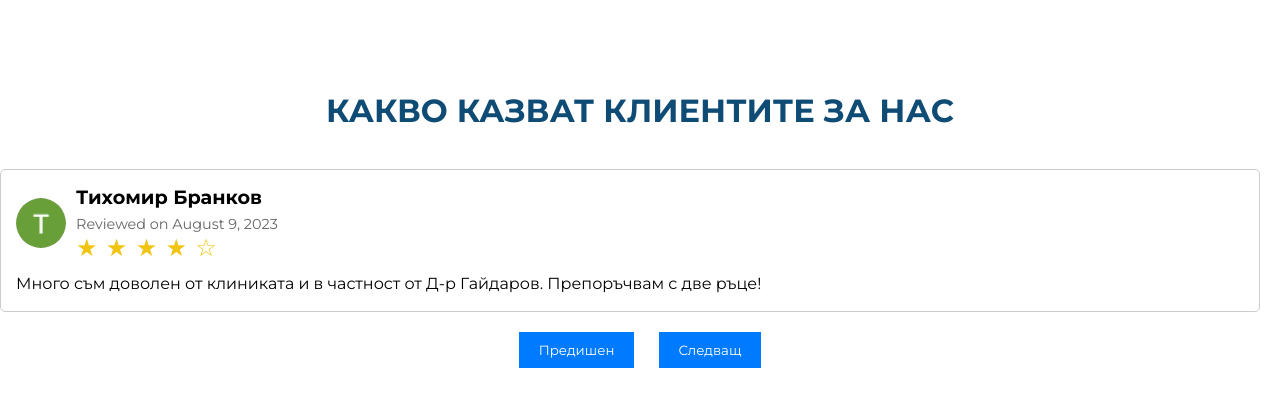
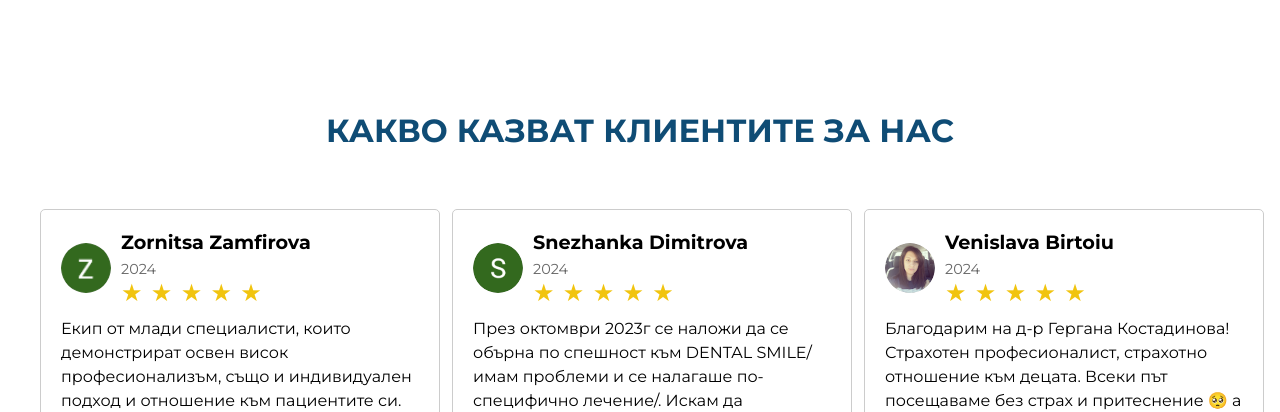
Before and after one commit to evelinparvanov/dental_smile1, a plain HTML site: page index.html in a window 1280 px wide. Shown: the part 684-1096 px from the top of the page. Drawn offline with Linux system fonts and the light colour scheme.

Commit message:
Added new feature X

```diff
--- a/index.html
+++ b/index.html
@@ -65,30 +65,15 @@
     <main>
         <div class="main-content">
             <h1>КАКВО КАЗВАТ КЛИЕНТИТЕ ЗА НАС</h1>
-            <div class="review">
-                <div class="review-header">
-                    <img src="Images/pp2.png" alt="Profile Picture">
-                    <div class="review-details">
-                        <h2>Тихомир Бранков</h2>
-                        <span class="review-date">Reviewed on August 9, 2023</span>
-                        <div class="review-stars">
-                            <span class="star">&#9733;</span>
-                            <span class="star">&#9733;</span>
-                            <span class="star">&#9733;</span>
-                            <span class="star">&#9733;</span>
-                            <span class="star">&#9734;</span>
-                        </div>
-                    </div>
-                </div>
-                <p class="review-content">Много съм доволен от клиниката и в частност от Д-р Гайдаров. Препоръчвам с две ръце!</p>
-            </div>
-
+            <div class="reviews-carousel">
+                <div class="reviews-container">
+                    <div class="reviews">
                         <div class="review">
                             <div class="review-header">
                                 <img src="Images/pp1.png" alt="Profile Picture">
                                 <div class="review-details">
                                     <h2>Zornitsa Zamfirova</h2>
-                        <span class="review-date">Reviewed on July 3, 2023</span>
+                                    <span class="review-date">2024</span>
                                     <div class="review-stars">
                                         <span class="star">&#9733;</span>
                                         <span class="star">&#9733;</span>
@@ -101,62 +86,90 @@
                             <p class="review-content">Екип от млади специалисти, които демонстрират освен висок професионализъм, също и индивидуален подход и отношение към пациентите си.
                                 След деветмесечно обикаляне по дентални специалисти със сина ми, отидохме по препоръка от близки в Дентал Смайл.
                                 Изключително съм благодарна на д-р Петков, д-р Савчева и д-р Гайдаров за всичко, което направиха и правят за детето ми.
-                    Приемали са ни по спешност няколко пъти, правено е повече от необходимото.
-                    Благодаря и на д-р Петкова, която освен прекрасен специалист, има огромно търпение при всяко мое посещение.
-                    Желая на целия екип здраве и още много доволни пациенти!</p>
+                                Приемали са ни по спешност няколко пъти, правено е повече от необходимото.</p>
                         </div>
 
                         <div class="review">
                             <div class="review-header">
-                    <img src="profile-pic.jpg" alt="Profile Picture">
+                                <img src="Images/pp3.png" alt="Profile Picture">
                                 <div class="review-details">
-                        <h2>John Doe</h2>
-                        <span class="review-date">Reviewed on July 9, 2024</span>
+                                    <h2>Snezhanka Dimitrova</h2>
+                                    <span class="review-date">2024</span>
                                     <div class="review-stars">
                                         <span class="star">&#9733;</span>
                                         <span class="star">&#9733;</span>
                                         <span class="star">&#9733;</span>
                                         <span class="star">&#9733;</span>
-                            <span class="star">&#9734;</span>
+                                        <span class="star">&#9733;</span>
                                     </div>
                                 </div>
                             </div>
-                <p class="review-content">Lorem ipsum dolor sit amet, consectetur adipiscing elit. Fusce ultricies justo ac commodo bibendum. Nullam posuere ligula sed sapien commodo, ut iaculis est pharetra.</p>
+                            <p class="review-content">През октомври 2023г се наложи да се обърна по спешност към DENTAL SMILE/ имам проблеми и се налагаше по- специфично лечение/.
+                                Искам да благодаря на целия екип и в частност на д- р Гайдаров за компетентността и отзивчивостта.
+                                Желая ви УСПЕХ, млади хора!
+                                Дерзайте!</p>
                         </div>
 
-            <div class="controls">
-                <button id="prevBtn" onclick="moveReviews(-1)">Предишен</button>
-                <button id="nextBtn" onclick="moveReviews(1)">Следващ</button>
+                        <div class="review">
+                            <div class="review-header">
+                                <img src="Images/pp4.png" alt="Profile Picture">
+                                <div class="review-details">
+                                    <h2>Venislava Birtoiu</h2>
+                                    <span class="review-date">2024</span>
+                                    <div class="review-stars">
+                                        <span class="star">&#9733;</span>
+                                        <span class="star">&#9733;</span>
+                                        <span class="star">&#9733;</span>
+                                        <span class="star">&#9733;</span>
+                                        <span class="star">&#9733;</span>
+                                    </div>
+                                </div>
+                            </div>
+                            <p class="review-content">Благодарим на д-р Гергана Костадинова!
+                                Страхотен професионалист, страхотно отношение към децата. Всеки път посещаваме без страх и притеснение 🥺 а с голяма усмивка и интерес 😁
+                                Препоръчвам ⭐️⭐️⭐️⭐️⭐️👏🏼</p>
+                        </div>
+
+                    </div>
+                    <!-- <div class="control-prev">
+                        <button id="prevBtn" class="control-btn">&#8249;</button>
+                    </div>
+                    <div class="control-next">
+                        <button id="nextBtn" class="control-btn">&#8250;</button>
+                    </div> -->
+                </div>
             </div>
 
             <script>
-                let slideIndex = 0;
+                const reviewsContainer = document.querySelector('.reviews-container');
+                const reviews = document.querySelectorAll('.review');
+                const prevBtn = document.getElementById('prevBtn');
+                const nextBtn = document.getElementById('nextBtn');
 
-                function moveReviews(n) {
-                    const reviews = document.querySelectorAll('.review');
-                    slideIndex += n;
+                let currentIndex = 0;
+                const visibleReviews = 3; // Adjust the number of visible reviews
 
-                    if (slideIndex > reviews.length - 1) {
-                        slideIndex = 0;
+                function showReview(index) {
+                    const reviewWidth = reviews[0].offsetWidth + parseFloat(getComputedStyle(reviews[0]).marginRight);
+                    const offset = index * reviewWidth;
+                    document.querySelector('.reviews').style.transform = `translateX(-${offset}px)`;
                 }
 
-                    if (slideIndex < 0) {
-                        slideIndex = reviews.length - 1;
-                    }
-
-                    reviews.forEach(review => {
-                        review.style.display = 'none';
+                prevBtn.addEventListener('click', () => {
+                    currentIndex = (currentIndex > 0) ? currentIndex - 1 : reviews.length - visibleReviews;
+                    showReview(currentIndex);
                 });
 
-                    reviews[slideIndex].style.display = 'block';
-                }
+                nextBtn.addEventListener('click', () => {
+                    currentIndex = (currentIndex < reviews.length - visibleReviews) ? currentIndex + 1 : 0;
+                    showReview(currentIndex);
+                });
 
-                // Display the first review initially
-                moveReviews(slideIndex);
+                showReview(currentIndex);
             </script>
-
         </div>
     </main>
+
 
     <footer>
         <div class="footer-content">
--- a/static/css/styles.css
+++ b/static/css/styles.css
@@ -67,14 +67,14 @@ body {
     width: 100%;
     text-align: center;
     background-color: rgb(255, 255, 255);
-    height: 70px;
+    height: 90px;
     padding: 0 10px;
     justify-content: center;
 }
 
 
 .nav-main .logo {
-    height: 70px; /* Adjust the height as needed */
+    height: 90px;
    margin-right: 130px;/* Space between the logo and the header text */
 
 }
@@ -337,7 +337,8 @@ footer {
 /* Reviews*/
 
 .main-content {
-    height: fit-content;
+    height: 100%;
+    margin: 5% 0;
 }
 
 .main-content h1 {
@@ -347,17 +348,23 @@ footer {
     color: #0F4C75;
 
 }
+
 .reviews-carousel {
-    max-width: 800px; /* Adjust max-width as needed */
+    display: flex;
+    text-wrap: wrap;
+    flex-wrap: wrap;
+    justify-content: space-around;
+    max-height: 500px; /* Adjust max-width as needed */
     margin: 0 auto;
     padding: 20px;
     position: relative;
-    overflow: hidden;
+
 }
 
 /* Container for reviews */
 .reviews {
     display: flex;
+    text-wrap: wrap;
     transition: transform 0.5s ease;
 }
 
@@ -366,15 +373,13 @@ footer {
     background-color: #fff;
     border: 1px solid #ccc;
     border-radius: 5px;
-    padding: 15px;
-    min-width: 300px; /* Adjust minimum width as needed */
-    margin-right: 20px; /* Adjust spacing between reviews */
+    padding: 20px;
+    min-width: 200px; /* Adjust minimum width as needed */
+    max-width: 400px;
+    margin-right: 1%; /* Adjust spacing between reviews */
     flex: 0 0 auto;
-    display: none; /* Hide all reviews by default */
-}
+    box-sizing: border-box;
 
-.review:first-child {
-    display: block; /* Display the first review initially */
 }
 
 /* Header section of the review */
@@ -420,20 +425,35 @@ footer {
 }
 
 /* Controls */
-.controls {
-    text-align: center;
-    margin-top: 20px;
+/* .control-prev {
+    position: absolute;
+    top: 50px;
+    width: 50px;
+    margin-top: 5%;
+    margin-left: -5%;
 }
 
-.controls button {
-    padding: 10px 20px;
-    background-color: #007bff;
-    color: #fff;
-    border: none;
-    cursor: pointer;
-    margin: 0 10px;
+.control-next {
+    position: absolute;
+    top: 50px;
+    width: 50px;
+    margin-top: 5%;
+    margin-left: 85%;
 }
 
-.controls button:hover {
-    background-color: #0056b3;
+.control-btn {
+    background: none;
+    border: none;
+    font-size: 2em;
+    cursor: pointer;
+    user-select: none;
+    color: #007bff;
 }
+
+.control-btn:hover {
+    color: #0056b3;
+}
+
+.control-btn:focus {
+    outline: none;
+} */
```
Also changed, not shown: Images/pp3.png (added), Images/pp4.png (added). Lines whose indentation alone changed are shown as unchanged.
